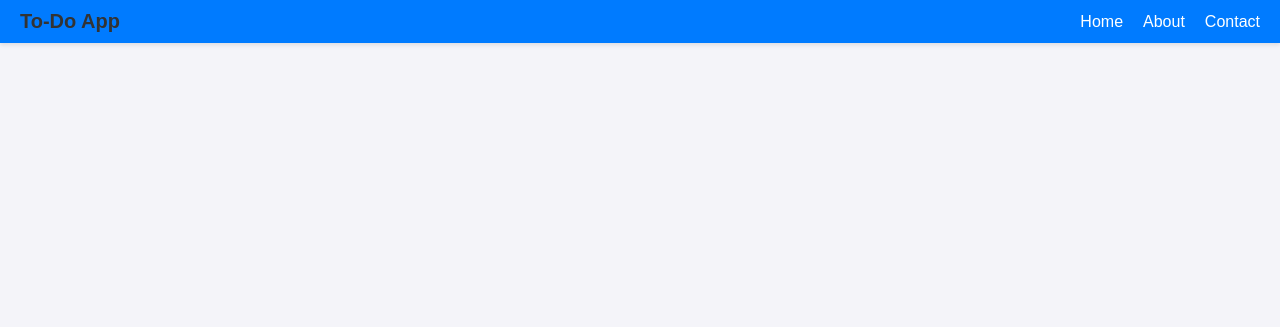
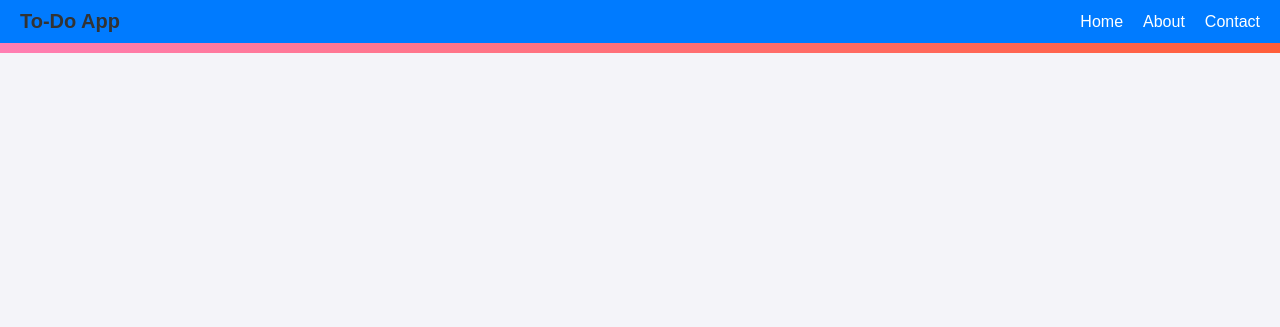
Before and after one commit to theadityakaushal/to-do-list, a plain HTML site: page index.html in a window 1280 px wide. Shown: the top 327 px of the page. Drawn offline with Linux system fonts and the light colour scheme.

Commit message:
added color to nav bar

```diff
--- a/index.html
+++ b/index.html
@@ -50,13 +50,19 @@
       text-decoration: underline;
     }
 
+    /* Color Bar */
+    .color-bar {
+      height: 10px;
+      background: linear-gradient(to right, #ff7eb3, #ff758c, #ff6a62, #ff5e3a);
+    }
+
     /* Main Content */
     .main-container {
       display: flex;
       justify-content: center;
       align-items: center;
-      height: calc(100vh - 50px);
-      /* Adjust height to account for navbar */
+      height: calc(100vh - 60px);
+      /* Adjust height to account for navbar and color bar */
     }
 
     .todo-container {
@@ -143,6 +149,9 @@
     </ul>
   </div>
 
+  <!-- Color Bar -->
+  <div class="color-bar"></div>
+
   <!-- Main Content -->
   <div class="main-container">
     <div class="todo-container">
```
